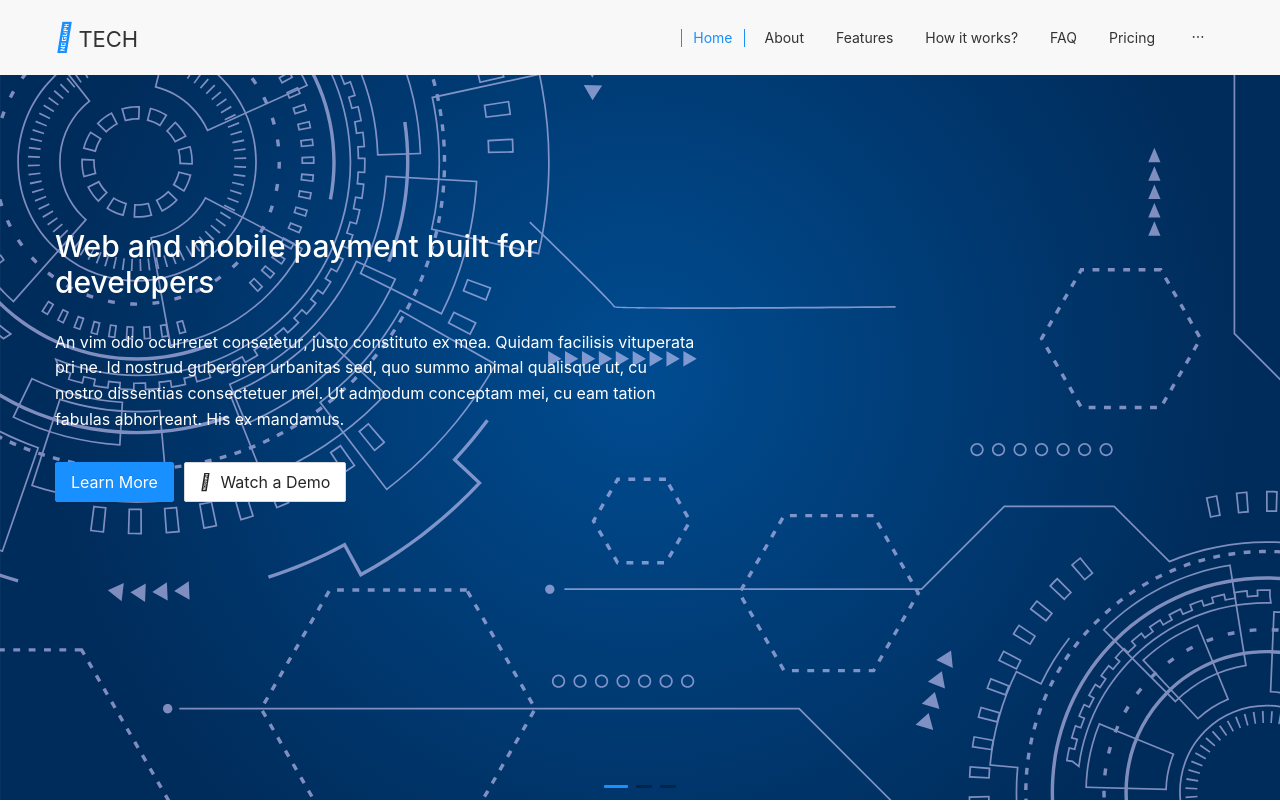
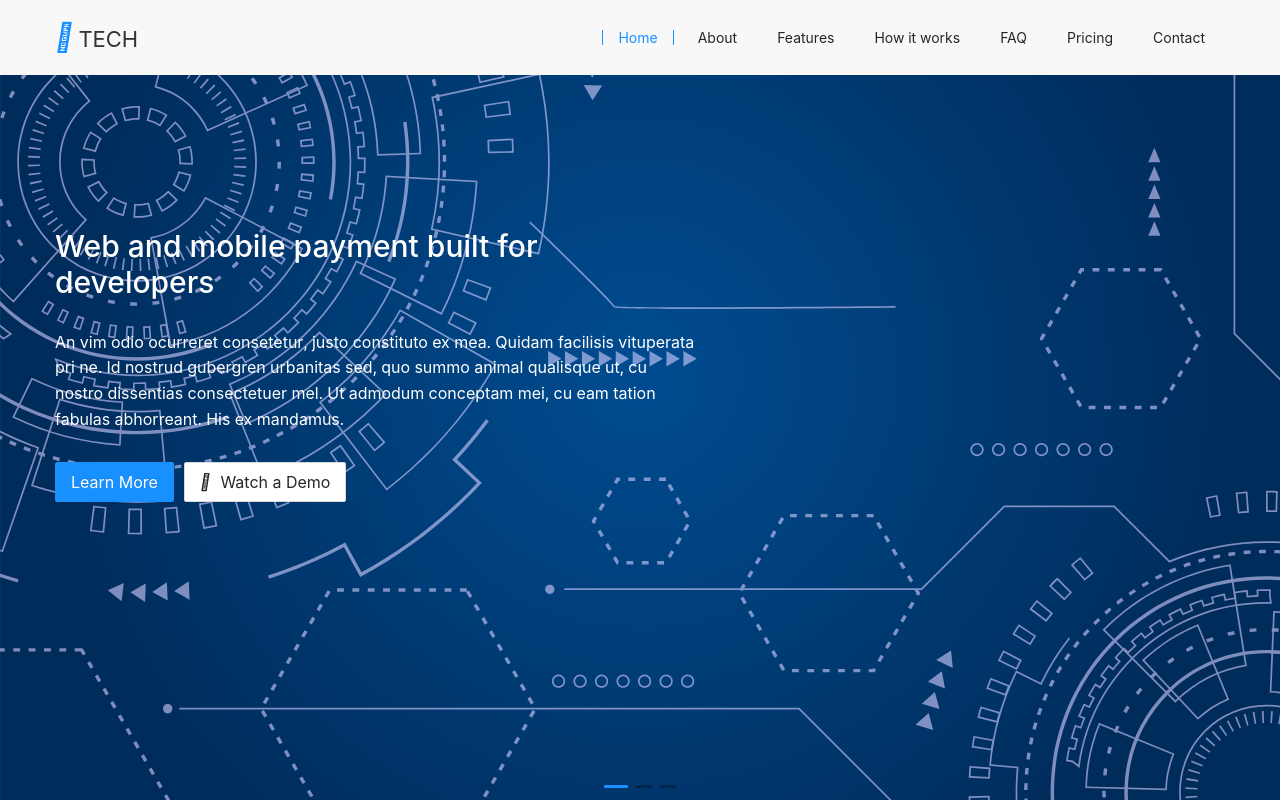
Before and after one commit to ShauryaBhandari/Major-Project, a React (Create React App) app: page / in a window 1280 px wide. Shown: the top 802 px of the page. Built offline with nearby package versions, Linux system fonts and the light colour scheme.

Commit message:
finished

```diff
--- a/src/App.js
+++ b/src/App.js
@@ -3,6 +3,7 @@ import "./App.css";
 import { Layout } from "antd";
 import AppHeader from "./Components/Common/AppHeader";
 import Home from "./Components/Home/Home";
+import AppFooter from "./Components/Footer/AppFooter";
 
 const { Header, Content, Footer } = Layout;
 
@@ -16,9 +17,9 @@ function App() {
         <Content>
           <Home />
         </Content>
-        {/* <Footer style={{ textAlign: "center" }}>
-          Ant Design ©2018 Created by Ant UED
-        </Footer> */}
+        <Footer style={{ textAlign: "center" }}>
+          <AppFooter />
+        </Footer>
       </Layout>
     </div>
   );
--- a/src/Components/About/About.js
+++ b/src/Components/About/About.js
@@ -25,7 +25,7 @@ const items = [
 ];
 const About = () => {
   return (
-    <div className="block aboutBlock">
+    <div id="about" className="block aboutBlock">
       <div className="container-fluid">
         <div className="titleHolder">
           <h2>About Us</h2>
--- a/src/Components/Common/AppHeader.js
+++ b/src/Components/Common/AppHeader.js
@@ -1,7 +1,17 @@
-import React from "react";
-import { Menu } from "antd";
+import React, { useState } from "react";
+import { Anchor, Drawer, Button } from "antd";
+
+const { Link } = Anchor;
 
 const AppHeader = () => {
+  const [visible, setVisible] = useState(false);
+  const showDrawer = () => {
+    setVisible(true);
+  };
+
+  const onClose = () => {
+    setVisible(false);
+  };
   return (
     <div className="container-fluid">
       <div className="header">
@@ -9,15 +19,38 @@ const AppHeader = () => {
           <i className="fas fa-bolt"></i>
           <a href="http://google.com">Tech</a>
         </div>
-        <Menu mode="horizontal" defaultSelectedKeys={["home"]}>
-          <Menu.Item key="home">Home</Menu.Item>
-          <Menu.Item key="about">About</Menu.Item>
-          <Menu.Item key="features">Features</Menu.Item>
-          <Menu.Item key="howitworks">How it works?</Menu.Item>
-          <Menu.Item key="faq">FAQ</Menu.Item>
-          <Menu.Item key="pricing">Pricing</Menu.Item>
-          <Menu.Item key="contactus">Contact Us</Menu.Item>
-        </Menu>
+        <div className="mobileHidden">
+          <Anchor targetOffset="65">
+            <Link href="#hero" title="Home" />
+            <Link href="#about" title="About" />
+            <Link href="#feature" title="Features" />
+            <Link href="#hiw" title="How it works" />
+            <Link href="#faq" title="FAQ" />
+            <Link href="#pricing" title="Pricing" />
+            <Link href="#contact" title="Contact" />
+          </Anchor>
+        </div>
+        <div className="mobileVisible">
+          <Button type="primary" onClick={showDrawer}>
+            <i className="fas fa-bars"></i>
+          </Button>
+          <Drawer
+            placement="right"
+            closable={false}
+            onClose={onClose}
+            visible={visible}
+          >
+            <Anchor targetOffset="65">
+              <Link href="#hero" title="Home" />
+              <Link href="#about" title="About" />
+              <Link href="#feature" title="Features" />
+              <Link href="#hiw" title="How it works" />
+              <Link href="#faq" title="FAQ" />
+              <Link href="#pricing" title="Pricing" />
+              <Link href="#contact" title="Contact" />
+            </Anchor>
+          </Drawer>
+        </div>
       </div>
     </div>
   );
--- a/src/Components/FAQ/FAQ.js
+++ b/src/Components/FAQ/FAQ.js
@@ -5,6 +5,7 @@ const { Panel } = Collapse;
 const FAQ = () => {
   return (
     <div
+      id="faq"
       className="block faqBlock"
       style={{ width: "50%", marginLeft: "auto", marginRight: "auto" }}
     >
--- /dev/null
+++ b/src/Components/Footer/AppFooter.js
@@ -0,0 +1,50 @@
+import React from "react";
+import { BackTop } from "antd";
+
+const AppFooter = () => {
+  return (
+    <div id="footer" className="container-fluid">
+      <div className="footer">
+        <div className="logo">
+          <i className="fas fa-bolt"></i>
+          <a href="http://google.com">Tech</a>
+        </div>
+        <ul className="socials">
+          <li>
+            <a href="https://www.facebook.com/">
+              <i className="fab fa-facebook-f"></i>
+            </a>
+          </li>
+          <li>
+            <a href="https://www.twitter.com/">
+              <i className="fab fa-twitter"></i>
+            </a>
+          </li>
+          <li>
+            <a href="https://www.linkedin.com/">
+              <i className="fab fa-linkedin-in"></i>
+            </a>
+          </li>
+          <li>
+            <a href="https://www.pinterest.com/">
+              <i className="fab fa-pinterest-p"></i>
+            </a>
+          </li>
+          <li>
+            <a href="https://www.instagram.com/">
+              <i className="fab fa-instagram"></i>
+            </a>
+          </li>
+        </ul>
+        <div className="copyright">Copyright &copy; 2020 Tech</div>
+        <BackTop>
+          <div className="goTop">
+            <i className="fas fa-arrow-circle-up"></i>
+          </div>
+        </BackTop>
+      </div>
+    </div>
+  );
+};
+
+export default AppFooter;
--- a/src/Components/HIW/HIW.js
+++ b/src/Components/HIW/HIW.js
@@ -15,14 +15,14 @@ const HIW = () => {
     setVisible(false);
   };
   return (
-    <div className="block worksBlock">
+    <div id="hiw" className="block worksBlock">
       <div className="container-fluid">
         <div className="titleHolder">
           <h2>How It Works</h2>
           <p>Lorem ipsum dolor sit amet.</p>
           <div className="">
             <Button type="primary" onClick={showModal}>
-              <i class="fa fa-play" aria-hidden="true"></i>
+              <i className="fa fa-play" aria-hidden="true"></i>
             </Button>
           </div>
           <Modal
--- a/src/Components/Home/Home.js
+++ b/src/Components/Home/Home.js
@@ -9,7 +9,7 @@ import Contact from "../Contact/Contact";
 
 const Home = () => {
   return (
-    <div className="main">
+    <div id="home" className="main">
       <Hero />
       <About />
       <Cards />
```
